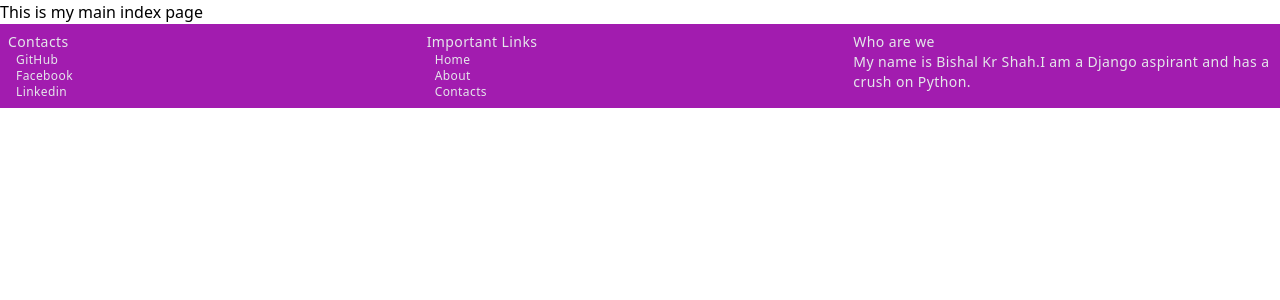
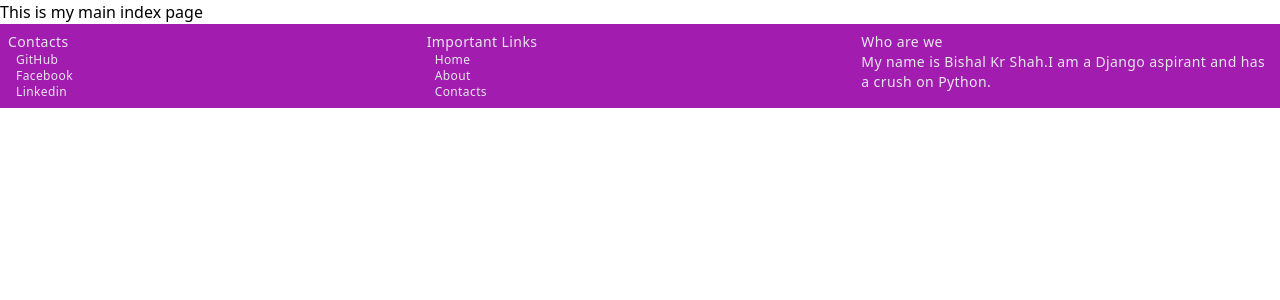
Before and after one commit to Bishal-241/My-blog, a Django app: page / in a window 1280 px wide. Shown: the part 64-364 px from the top of the page. Run offline with Django 4.2, Linux system fonts and the light colour scheme; some libraries are stand-ins or nearby versions.

Commit message:
footer vr2 editz

```diff
--- a/myBlogSite/templates/base.html
+++ b/myBlogSite/templates/base.html
@@ -145,10 +145,10 @@
           <ul class="px-2 text-xs">
             <a href="#"><li class="space-y-2">Home</li></a>
             <a href="about"><li class="space-y-2">About</li></a>
-            <a href="about"><li class="space-y-2">Contacts</li></a>
+            <a href="contacts"><li class="space-y-2">Contacts</li></a>
           </ul>
         </div>
-        <div class="text-sm">
+        <div class="text-sm px-2">
           <h3>Who are we</h3>
           <font>My name is Bishal Kr Shah.I am a Django aspirant and has a crush on Python.
             </font>
```
